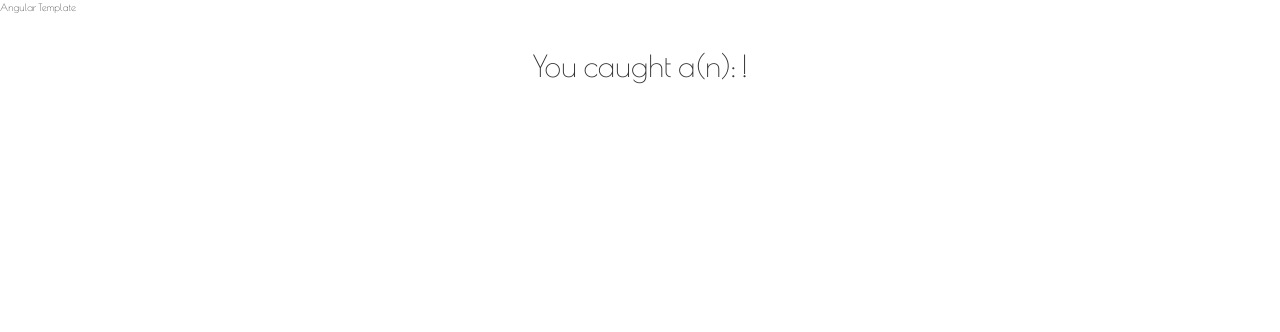
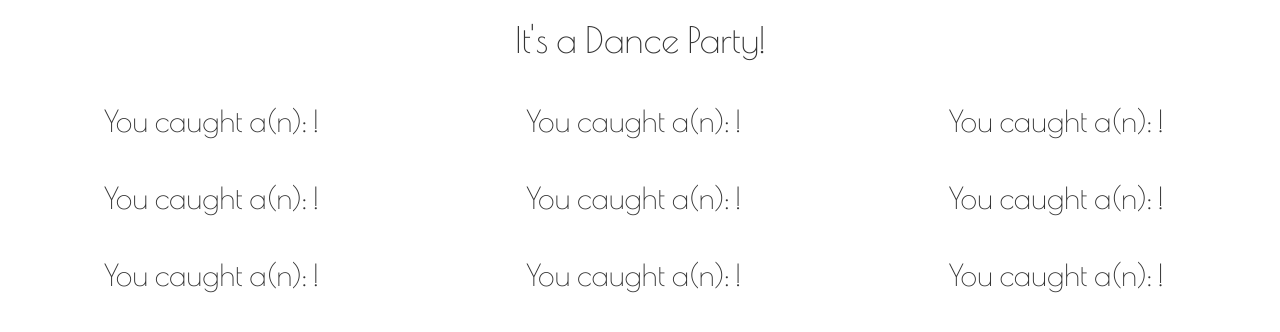
Before and after one commit to DavidBayless/customDirectives, a plain HTML site: page index.html in a window 1280 px wide. Drawn offline with nearby package versions, Linux system fonts and the light colour scheme; some packages are replaced by stand-ins of ours; no server answers.

Commit message:
added audio tag for funsies and made many references to the same directive and turned it into a dance party

```diff
--- a/css/styles.scss
+++ b/css/styles.scss
@@ -2,17 +2,21 @@
   font-size: 10px;
   font-family: "Poiret One", monospace, sans-serif;
 }
-
+h1 {
+  text-align: center;
+}
 .pokeWrapper {
   text-align: center;
+  float: left;
+  width: 33%;
 
   .imgWrapper {
-    animation: wiggler 2s infinite;
+    animation: wiggler .7s infinite;
   }
 }
 
 @keyframes wiggler {
-  0% {transform: rotate(4deg);}
-  50% {transform: rotate(-4deg);}
-  100% {transform: rotate(4deg);}
+  0% {transform: rotate(5deg); width: 100%;}
+  50% {transform: rotate(-5deg); width: 90%;}
+  100% {transform: rotate(5deg); width: 100%}
 }
--- a/index.html
+++ b/index.html
@@ -18,8 +18,18 @@
 </head>
 <!-- Change Me -->
 <body ng-controller='pokeController as PC'>
-  {{PC.title}}
+  <h1>It's a Dance Party!</h1>
+  <audio src='./static/PokemonTVThemeSongFull.mp3' autoplay loop></audio>
+  <div poke-directive></div>
+  <div poke-directive></div>
+  <div poke-directive></div>
+  <div poke-directive></div>
+  <div poke-directive></div>
+  <div poke-directive></div>
+  <div poke-directive></div>
+  <div poke-directive></div>
+  <div poke-directive></div>
 
-  <div poke-directive></div>
+
 </body>
 </html>
```
Also changed, not shown: css/styles.css, css/styles.min.css, 2 other files.
